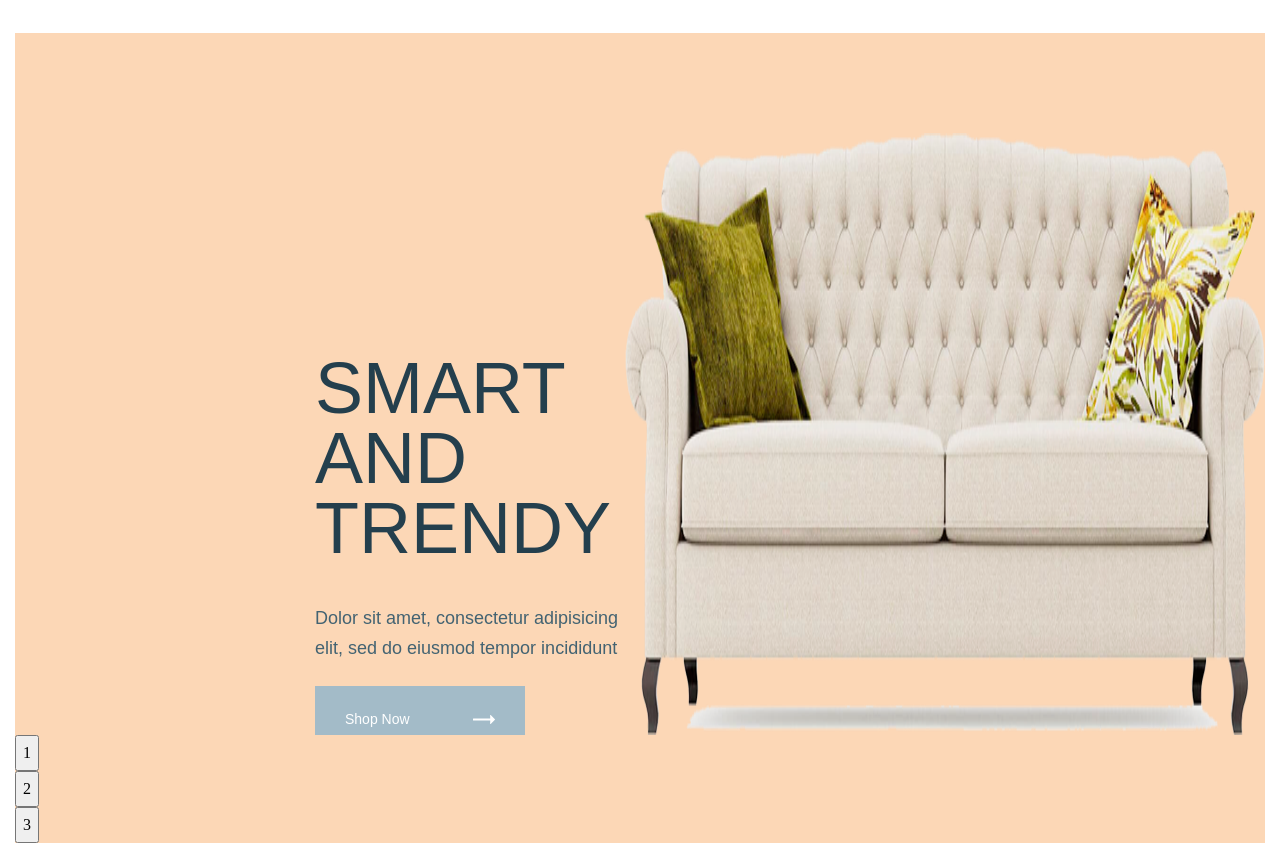
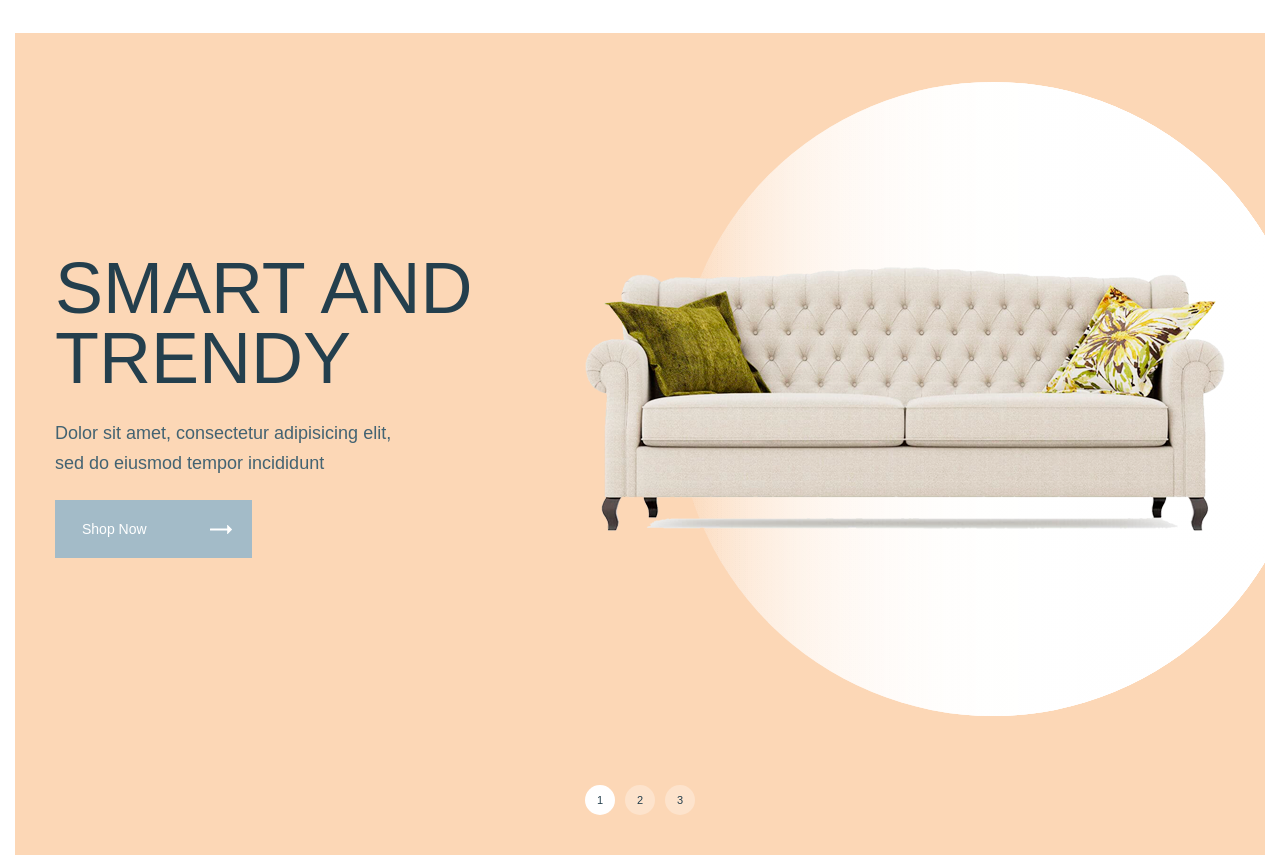
Before and after one commit to abondarevskii/glee, a website: page app/index.html in a window 1280 px wide. Shown: the part 117-974 px from the top of the page. Drawn offline with nearby package versions, Linux system fonts and the light colour scheme; files that its build step writes are made by us from their sources; files whose address does not match are found by name.

Commit message:
add slider

```diff
--- a/app/index.html
+++ b/app/index.html
@@ -78,6 +78,7 @@
          <div class="container">
             <div class="top-slider__inner">
                <div class="top-slider__item">
+                  <div class="top-slider__wrap">
                      <div class="top-slider__content">
                         <h3 class="top-slider__title">
                            SMART AND
@@ -102,9 +103,13 @@
                            </svg>
                         </a>
                      </div>
+                     <div class="top-slider__images">
                         <img class="top-slider__img-product" src="images/slider/product.png" alt="slide image product">
                      </div>
+                  </div>
+               </div>
                <div class="top-slider__item">
+                  <div class="top-slider__wrap">
                      <div class="top-slider__content">
                         <h3 class="top-slider__title">
                            SMART AND
@@ -129,9 +134,14 @@
                            </svg>
                         </a>
                      </div>
+                     <div class="top-slider__images">
                         <img class="top-slider__img-product" src="images/slider/product.png" alt="slide image product">
                      </div>
+
+                  </div>
+               </div>
                <div class="top-slider__item">
+                  <div class="top-slider__wrap">
                      <div class="top-slider__content">
                         <h3 class="top-slider__title">
                            SMART AND
@@ -156,7 +166,11 @@
                            </svg>
                         </a>
                      </div>
+                     <div class="top-slider__images">
                         <img class="top-slider__img-product" src="images/slider/product.png" alt="slide image product">
+                     </div>
+
+                  </div>
                </div>
             </div>
          </div>
--- a/app/js/main.js
+++ b/app/js/main.js
@@ -2,7 +2,8 @@ $(function () {
 
    $('.top-slider__inner').slick({
       dots: true,
-      arrows: false
+      arrows: false,
+      fade: true
    });
 
 });
--- a/app/scss/style.scss
+++ b/app/scss/style.scss
@@ -135,6 +135,7 @@
    }
    &__logo {
       margin-bottom: 25px;
+      display: flex;
    }
    &__adress,
    &__phone,
@@ -222,29 +223,44 @@
 }
 .top-slider {
    &__inner {
-      padding-top: 100px;
       background-color: #fcd7b6;
    }
    &__item {
-      display: flex !important;
+      padding: 220px 0 240px;
+   }
+   &__wrap {
+      display: flex;
+      align-items: center;
       justify-content: space-between;
-   }
-
-   &__content {
-      padding: 220px 0 0 300px;
+      margin: 0 auto;
+      max-width: 1200px;
+      padding: 0 15px;
+      position: relative;
+      ::before {
+         content: "";
+         position: absolute;
+         right: -70px;
+         top: 50%;
+         width: 634px;
+         height: 634px;
+         border-radius: 50%;
+         background-image: linear-gradient(to left, #fff 0%, rgba(255, 255, 255, 0) 100%);
+         transform: translateY(-50%);
+         z-index: -1;
+      }
    }
 
    &__title {
-      max-width: 530px;
+      max-width: 430px;
       font-size: 72px;
       line-height: 70px;
       color: #243f4d;
       @extend %rubik-500;
-      margin-bottom: 40px;
+      margin-bottom: 25px;
    }
    &__text {
-      max-width: 370px;
-      margin-bottom: 40px;
+      max-width: 360px;
+      margin-bottom: 35px;
       @extend %rubik-400;
       font-size: 18px;
       line-height: 30px;
@@ -254,12 +270,38 @@
       @extend %rubik-500;
       color: #fff;
       background-color: $accent;
-      padding: 25px 30px 25px 30px;
+      padding: 21px 20px 21px 27px;
+      margin-bottom: 30px;
    }
    span {
       margin-right: 60px;
    }
-   &__img {
+   .slick-dots {
+      display: flex;
+      justify-content: center;
+
+      li {
+         padding: 0 5px;
+         line-height: 0;
+         margin-bottom: 40px;
+         button {
+            padding: 0;
+            font-size: 11px;
+            line-height: 0;
+            @extend %rubik-500;
+            color: #243f4d;
+            background-color: #fde3cc;
+            width: 30px;
+            height: 30px;
+            border-radius: 50%;
+            border: none;
+         }
+         &.slick-active {
+            button {
+               background-color: #fff;
+            }
+         }
+      }
    }
 }
 
```
Also changed, not shown: app/js/main.min.js. Lines whose indentation alone changed are shown as unchanged.
